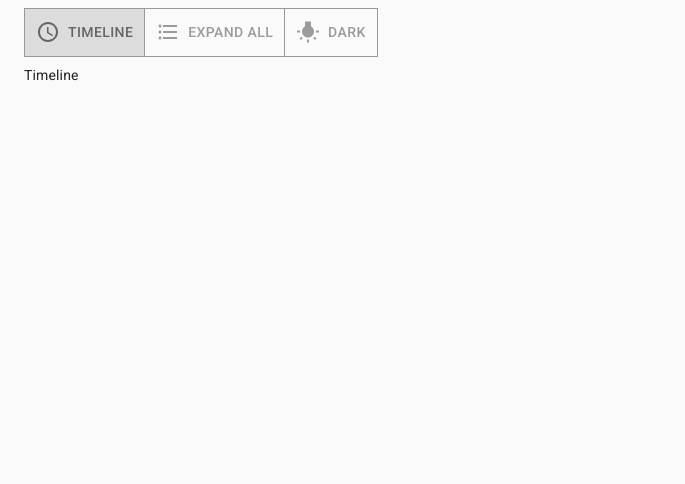
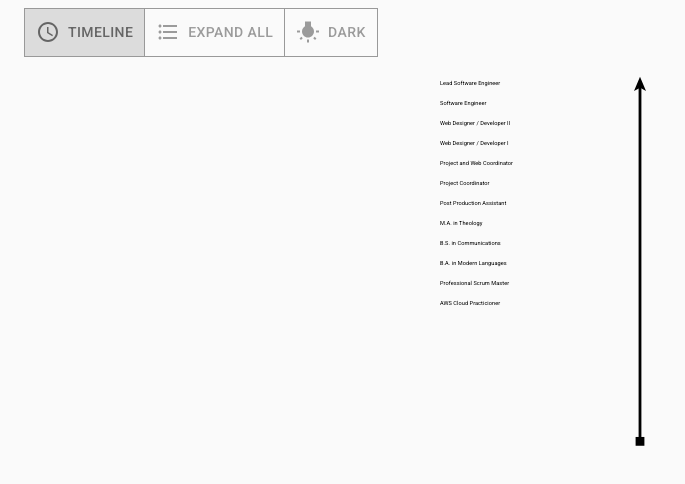
Before and after one commit to tmdesigned/react-resume, a React (Create React App) app: page / in a window 1280 px wide. Both pictures are taken after a click on the button "TIMELINE". Shown: the top 484 px of the page, without its empty margins (0-685 px from the left). Built offline with nearby package versions, Linux system fonts and the light colour scheme.

Commit message:
Render arrow and titles on svg

```diff
--- a/src/components/TimelineLayout/Timeline.js
+++ b/src/components/TimelineLayout/Timeline.js
@@ -1,5 +1,113 @@
-import React from "react";
+import React, { useContext, useMemo, useState } from "react";
+import { makeStyles } from "@material-ui/styles";
+import { PersonContext } from "../../Contexts";
 
-const Timeline = () => <span>Timeline</span>;
+const useStyles = makeStyles((theme) => {
+  return {
+    svgContainer: {
+      position: "relative",
+      width: "100%",
+      paddingTop: theme.spacing(3),
+      minHeight: "400px"
+    },
+    svg: {
+      position: "absolute",
+      top: "0",
+      left: "0",
+      width: "100%",
+      height: "100%"
+    },
+    timeline: {
+      fill: "none",
+      stroke: "#000000",
+      strokeWidth: 7,
+      strokeMiterlimit: 10
+    }
+  };
+});
+
+const Timeline = () => {
+  const person = useContext(PersonContext);
+  const classes = useStyles();
+
+  const [timelineItems, setTimelineItems] = useState([]);
+
+  useMemo(() => {
+    let newTimelineItems = [];
+    if (person.experience) {
+      newTimelineItems = [
+        ...newTimelineItems,
+        ...person.experience.map((experience) => ({
+          ...experience,
+          timelineTitle: experience.title,
+          timelineStart: experience.from,
+          timelineEnd: experience.to
+            ? experience.to
+            : JSON.stringify(new Date())
+        }))
+      ];
+    }
+    if (person.education) {
+      newTimelineItems = [
+        ...newTimelineItems,
+        ...person.education.map((education) => ({
+          ...education,
+          timelineTitle: `${education.degree} in ${education.department}`,
+          timelineStart: education.earned,
+          timelineEnd: education.earned
+        }))
+      ];
+    }
+    if (person.certifications) {
+      newTimelineItems = [
+        ...newTimelineItems,
+        ...person.certifications.map((certification) => ({
+          ...certification,
+          timelineTitle: certification.title,
+          timelineStart: certification.earned,
+          timelineEnd: certification.earned
+        }))
+      ];
+    }
+    setTimelineItems(newTimelineItems);
+  }, [person]);
+
+  console.log(timelineItems);
+
+  return (
+    <div className={classes.svgContainer}>
+      <svg
+        className={classes.svg}
+        viewBox="0 0 1000 1000"
+        xmlns="http://www.w3.org/2000/svg"
+      >
+        <g>
+          <g>
+            <line
+              className={classes.timeline}
+              x1="500"
+              y1="54.7"
+              x2="500"
+              y2="941.7"
+            />
+            <g>
+              <polygon points="500,29.5 485,65 500.5,56.6 515,65 			" />
+            </g>
+            <g>
+              <rect x="489" y="929.9" width="22" height="22" />
+            </g>
+          </g>
+          <g>
+            {timelineItems.map((timelineItem, idx) => (
+              <text x="0" y={(idx + 1) * 50}>
+                {timelineItem.timelineTitle}
+              </text>
+            ))}
+          </g>
+        </g>
+      </svg>
+    </div>
+  );
+};
 
 export default Timeline;
```
